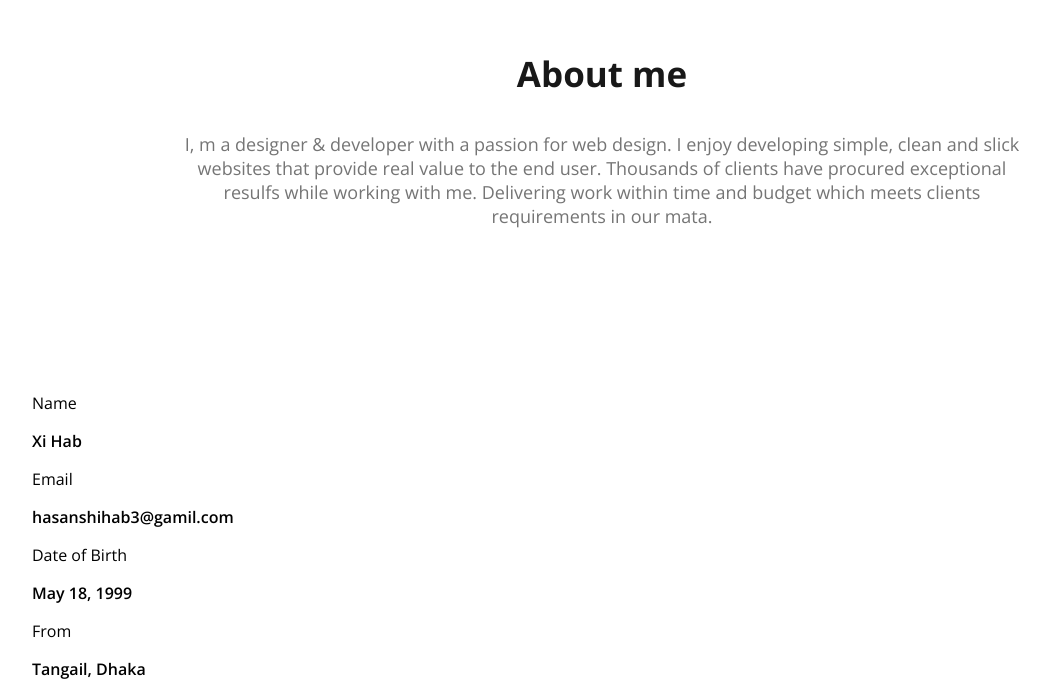
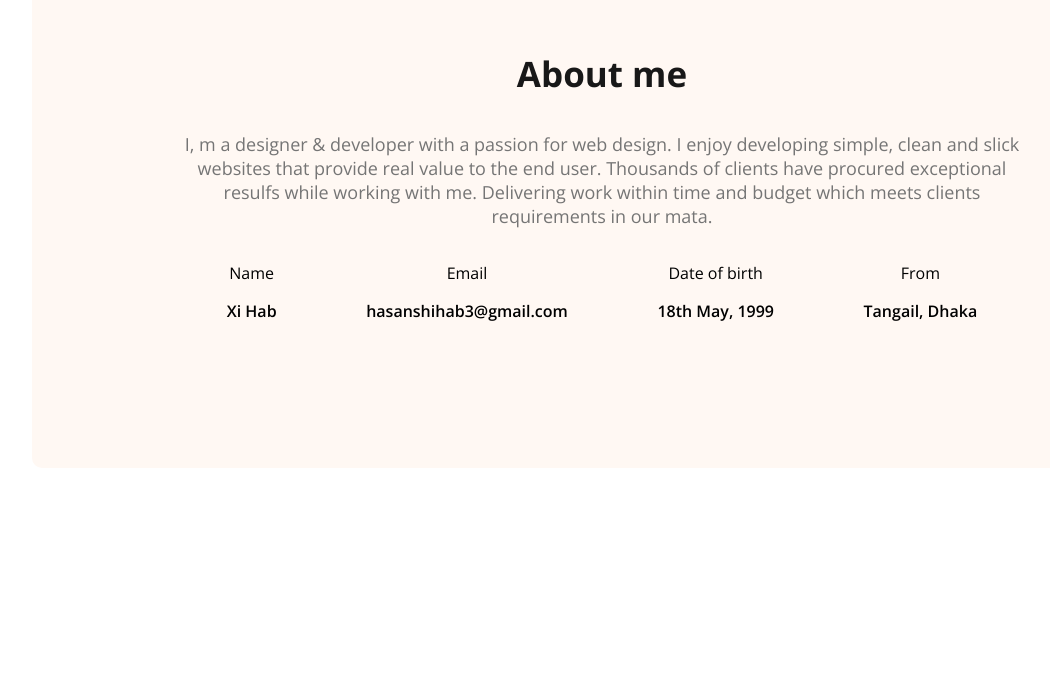
Before and after one commit to shb406/web-portfolio-resources, a plain HTML site: page index.html in a window 1280 px wide. Shown: the part 1080-1776 px from the top of the page, without its empty margins (38-1088 px from the left). After the commit the page ends 1556 px from the top, so only its background shows below. Drawn offline with nearby package versions, Linux system fonts and the light colour scheme.

Commit message:
added portfolio

```diff
--- a/index.html
+++ b/index.html
@@ -39,29 +39,30 @@
 
     </header>
     <main>
-        <section class="about seconday">
+        <section class="about secondary-bg">
             <h3 class="section-title">About me</h3>
             <p class="section-description">I, m a designer & developer with a passion for web design. I enjoy developing simple, clean and slick websites that provide real value to the end user. Thousands of clients have procured exceptional resulfs while working with me. Delivering work within time and budget which meets clients requirements in our mata.</p>
-        </section>
+            <div class="about-items">
+                <!-- .about-item*4>p.item-title+p.item-description -->
                 <div class="about-item">
-            <!-- .about-items*4>p.item-title+p.item-description -->
-            <div class="about-items">
                     <p class="item-title">Name</p>
                     <p class="item-description">Xi Hab</p>
                 </div>
-            <div class="about-items">
+                <div class="about-item">
                     <p class="item-title">Email</p>
-                <p class="item-description">hasanshihab3@gamil.com</p>
+                    <p class="item-description">hasanshihab3@gmail.com</p>
                 </div>
-            <div class="about-items">
-                <p class="item-title">Date of Birth</p>
-                <p class="item-description">May 18, 1999</p>
+                <div class="about-item">
+                    <p class="item-title">Date of birth</p>
+                    <p class="item-description">18th May, 1999</p>
                 </div>
-            <div class="about-items">
+                <div class="about-item">
                     <p class="item-title">From</p>
                     <p class="item-description">Tangail, Dhaka</p>
                 </div>
             </div>
+        </section>
+
     </main>
     <footer>
 
--- a/style/portfolio.css
+++ b/style/portfolio.css
@@ -114,3 +114,7 @@ main{
 .item-description{
     font-weight: 600;
 }
+.about-items{
+    display: flex;
+    justify-content: space-around;
+}
```
Lines whose indentation alone changed are shown as unchanged.
